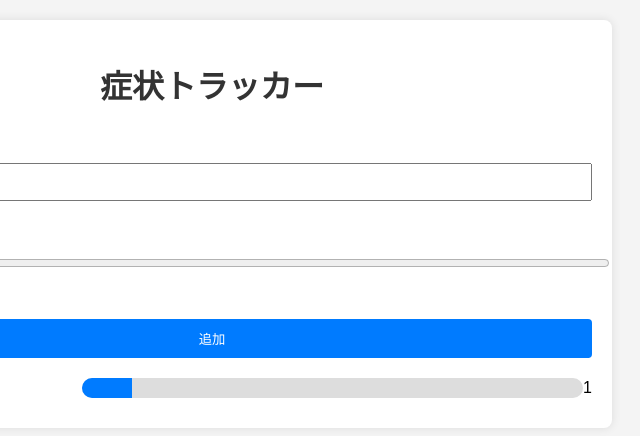
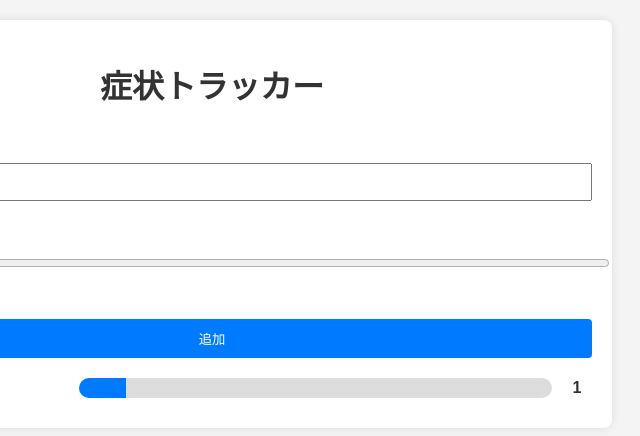
Before and after one commit to yukito0805/opinion, a plain HTML site: page index.html in a window 1280 px wide. Both pictures are taken after typing "Sample" into the empty fields and a click on the button "追加". Shown: the full height of the page, 428-1068 px from the left. Drawn offline with Linux system fonts and the light colour scheme.

Commit message:
Update styles.css

```diff
--- a/styles.css
+++ b/styles.css
@@ -51,6 +51,7 @@ button:hover {
     display: flex;
     align-items: center;
     margin-bottom: 10px;
+    gap: 10px;
 }
 
 .symptom-name {
@@ -71,3 +72,16 @@ button:hover {
     background-color: #007BFF;
     transition: width 0.3s ease;
 }
+
+.severity-number {
+    width: 30px;
+    text-align: center;
+    font-weight: bold;
+    color: #333;
+}
+
+.symptom-date {
+    width: 100px;
+    text-align: center;
+    color: #555;
+}
```
